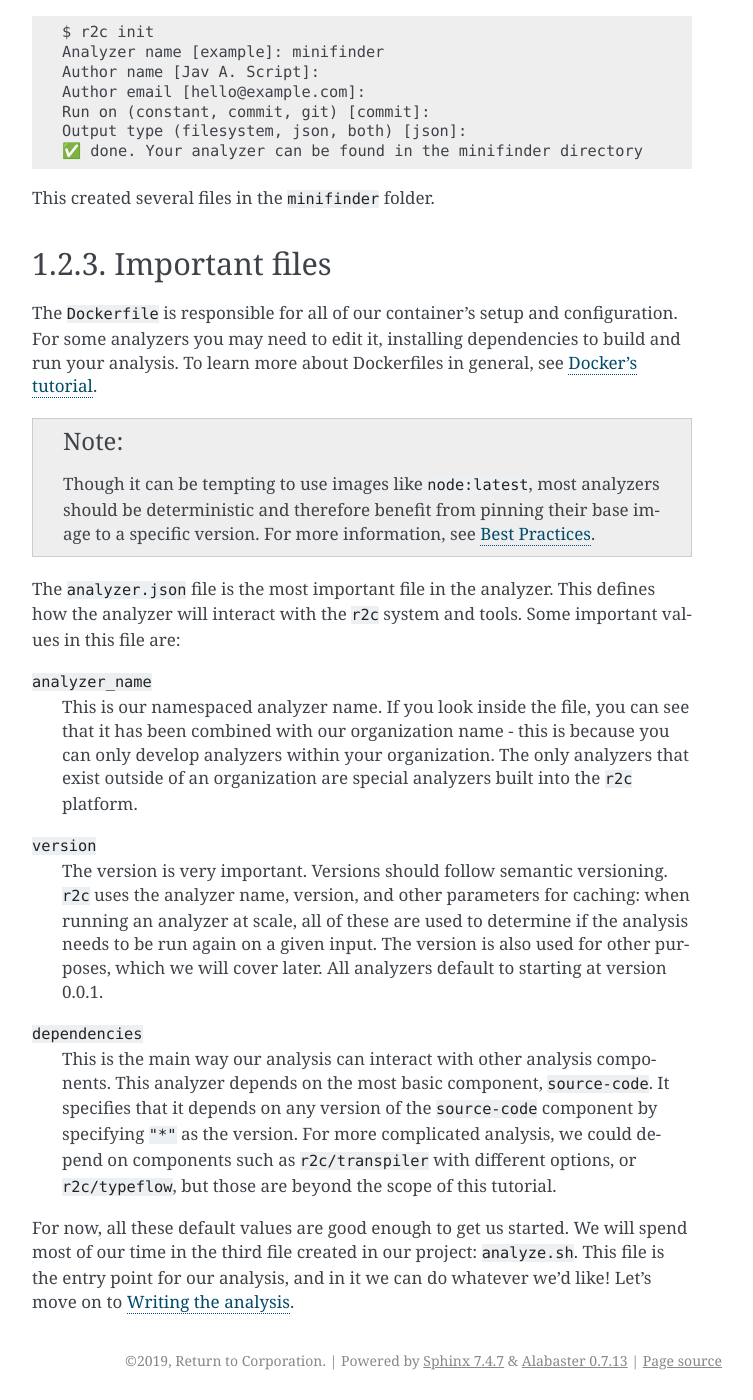
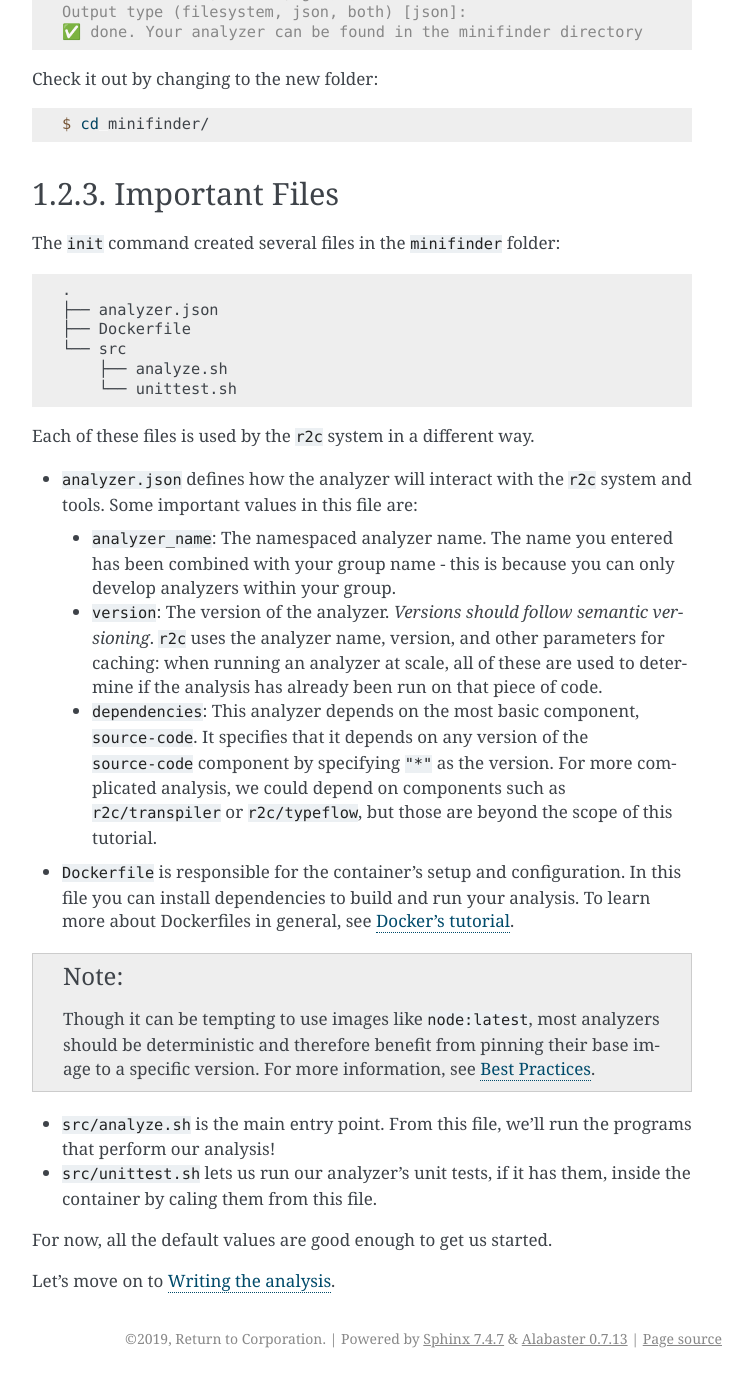
Before and after one commit to semgrep/docs, a Sphinx documentation site: the page built from docs/intro/creating.rst, in a window 1280 px wide and 1400 px high, scrolled down 740 px. Shown: the whole window, without its empty margins (388-1141 px from the left). Built offline with Sphinx 7.4.7, drawn with Linux system fonts in a browser that asks for light colours; after the commit the page ends 2118 px from its top, so only the background shows below that; some of the changed text lies outside the part shown.

Commit message:
Update  section

```diff
--- a/docs/intro/creating.rst
+++ b/docs/intro/creating.rst
@@ -1,33 +1,37 @@
-Creating an analyzer
-====================
+Creating the Analyzer
+=====================
 
-Log in
+Log In
 ------
 
 .. highlight:: text
 
-Before you create analyzers, you'll want to be logged in to your organization on ``r2c``. In
-addition to giving you access to your collaborators` published analyzers, this sets up several
-defaults for creating and publishing analysis containers. If somebody in your organization has
-already added your Github account to the group, then logging in is as simple as running::
+Before you create analyzers, you'll need to log in to your group on ``r2c``. This gives you the
+ability to download other published analyzers and publish your own analyzers for others to use. If
+somebody in your group has already added your Github account to the group, then logging in is as
+simple as running:
+
+.. code-block:: console
 
   $ r2c login
 
-and following the instructions. If you don't have a group name, :email:`contact us<mailto:collaborate@returntocorp.com>`!
-We're happy to support new projects on the ``r2c`` platform.
+and following the instructions. If you don't have a group name, :email:`contact
+us<mailto:collaborate@returntocorp.com>`!  We're happy to support new projects on the ``r2c``
+platform.
 
-Initialize your project
------------------------
+Creating the Basic Structure
+----------------------------
 
-Make sure you are in a directory where you want to create analyzers. Then run::
+Make sure you are in a directory where you want to create analyzers. Then run:
+
+.. code-block:: console
 
   $ r2c init
 
-The prompt will walk you through setting several options. For this tutorial, we're going to create a
-simple analyzer that reports whitespace ratios in files; let's call it ``minifinder``, since it can
-help us find minified files. If you have ``git`` configured, the author name and email properties
-will be filled from your git configuration. For the rest of the values, let's accept the defaults by
-pressing enter - we'll discuss what they mean later::
+For the ``Analyzer name`` prompt, enter **minifinder**. For the rest of the prompts, you can accept
+the defaults by pressing enter.
+
+.. code-block:: console
 
   $ r2c init
   Analyzer name [example]: minifinder
@@ -37,41 +41,59 @@ pressing enter - we'll discuss what they mean later::
   Output type (filesystem, json, both) [json]:
   ✅ done. Your analyzer can be found in the minifinder directory
 
-This created several files in the ``minifinder`` folder.
+Check it out by changing to the new folder:
 
-Important files
+.. code-block:: console
+
+   $ cd minifinder/
+
+Important Files
 ---------------
 
-The ``Dockerfile`` is responsible for all of our container's setup and configuration. For some analyzers you
-may need to edit it, installing dependencies to build and run your analysis. To learn more about Dockerfiles in general, see `Docker's tutorial <https://docs.docker.com/get-started/part2/#define-a-container-with-dockerfile>`_.
+The ``init`` command created several files in the ``minifinder`` folder:
+
+.. code-block:: text
+
+  .
+  ├── analyzer.json
+  ├── Dockerfile
+  └── src
+      ├── analyze.sh
+      └── unittest.sh
+
+Each of these files is used by the ``r2c`` system in a different way.
+
+* ``analyzer.json`` defines how the analyzer will interact with the ``r2c`` system and tools. Some
+  important values in this file are:
+
+ * ``analyzer_name``: The namespaced analyzer name. The name you entered has been combined with your
+   group name - this is because you can only develop analyzers within your group.
+
+ * ``version``: The version of the analyzer. *Versions should follow semantic versioning*. ``r2c``
+   uses the analyzer name, version, and other parameters for caching: when running an analyzer at
+   scale, all of these are used to determine if the analysis has already been run on that piece of
+   code.
+
+ * ``dependencies``: This analyzer depends on the most basic component, ``source-code``. It
+   specifies that it depends on any version of the ``source-code`` component by specifying ``"*"``
+   as the version. For more complicated analysis, we could depend on components such as
+   ``r2c/transpiler`` or ``r2c/typeflow``, but those are beyond the scope of this tutorial.
+
+* ``Dockerfile`` is responsible for the container's setup and configuration. In this file you can
+  install dependencies to build and run your analysis. To learn more about Dockerfiles in general,
+  see `Docker's tutorial
+  <https://docs.docker.com/get-started/part2/#define-a-container-with-dockerfile>`_.
 
 .. note:: Though it can be tempting to use images like ``node:latest``, most analyzers should be
           deterministic and therefore benefit from pinning their base image to a specific
           version. For more information, see :doc:`/best-practices`.
 
-The ``analyzer.json`` file is the most important file in the analyzer. This defines how the analyzer
-will interact with the ``r2c`` system and tools. Some important values in this file are:
+* ``src/analyze.sh`` is the main entry point. From this file, we'll run the programs that perform our
+  analysis!
 
-``analyzer_name``
-  This is our namespaced analyzer name. If you look inside the file, you can see that it has been
-  combined with our organization name - this is because you can only develop analyzers within your
-  organization. The only analyzers that exist outside of an organization are special analyzers built
-  into the ``r2c`` platform.
+* ``src/unittest.sh`` lets us run our analyzer's unit tests, if it has them, inside the container by
+  caling them from this file.
 
-``version``
-  The version is very important. Versions should follow semantic versioning. ``r2c`` uses the
-  analyzer name, version, and other parameters for caching: when running an analyzer at scale, all
-  of these are used to determine if the analysis needs to be run again on a given input. The version
-  is also used for other purposes, which we will cover later. All analyzers default to starting at
-  version 0.0.1.
+For now, all the default values are good enough to get us started.
 
-``dependencies``
-  This is the main way our analysis can interact with other analysis components. This analyzer
-  depends on the most basic component, ``source-code``. It specifies that it depends on any version
-  of the ``source-code`` component by specifying ``"*"`` as the version. For more complicated
-  analysis, we could depend on components such as ``r2c/transpiler`` with different options, or
-  ``r2c/typeflow``, but those are beyond the scope of this tutorial.
-
-For now, all these default values are good enough to get us started. We will spend most of our time
-in the third file created in our project: ``analyze.sh``. This file is the entry point for our
-analysis, and in it we can do whatever we'd like! Let's move on to :doc:`writing`.
+Let's move on to :doc:`writing`.
```
